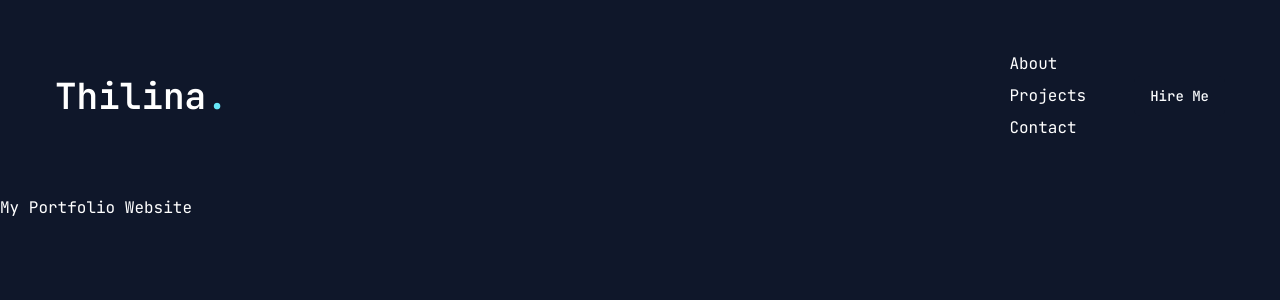
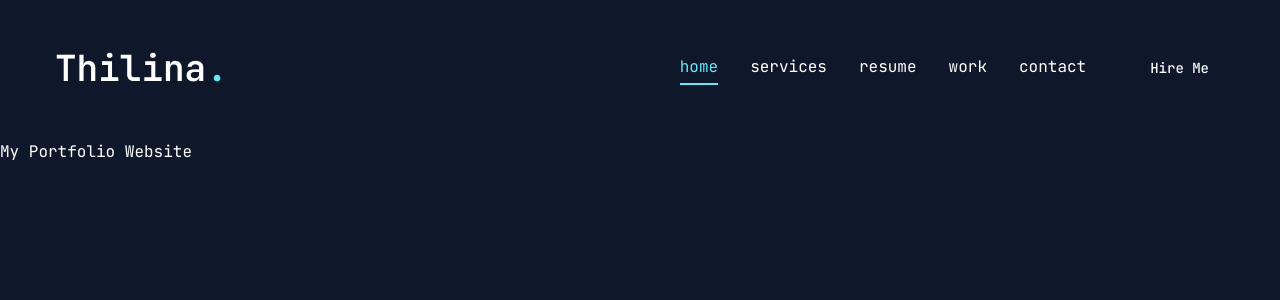
Before and after one commit to thilina330/my-portfolio, a Next.js app in the folder my-portfolio-website/: page / in a window 1280 px wide. Shown: the top 300 px of the page. Built offline with nearby package versions, Linux system fonts and the light colour scheme.

Commit message:
add nav path

```diff
--- a/my-portfolio-website/components/Nav.jsx
+++ b/my-portfolio-website/components/Nav.jsx
@@ -1,21 +1,51 @@
-import React from 'react'
+"use client";
+
+import Link from "next/link";
+import { usePathname } from "next/navigation";
+
+const links = [
+    {
+        name: "home",
+        path: "/",
+    },
+    {
+        name: "services",
+        path: "/services",
+    },
+    {
+        name: "resume",
+        path: "/resume",
+    },
+    {
+        name: "work",
+        path: "/work",
+    },
+    {
+        name: "contact",
+        path: "/contact",
+    },
+
+];
+
 
 const Nav = () => {
+    const pathname = usePathname();
+    console.log(pathname);
+
   return (
-    <nav>
-        <ul>
-            <li>
-            <a href="#about">About</a>
-            </li>
-            <li>
-            <a href="#projects">Projects</a>
-            </li>
-            <li>
-            <a href="#contact">Contact</a>
-            </li>
-        </ul>
+    <nav className="flex gap-8">
+        {links.map((link,index) => {
+            return (
+                <Link key={index} href={link.path} className={`${link.path === pathname && "text-cyan-300 border-b-2 border-cyan-300" }`}>
+                    {link.name}
+                </Link>
+            )
+
+        })}
     </nav>
+
   )
 }
 
+
 export default Nav
```
